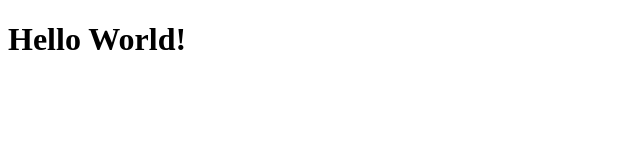
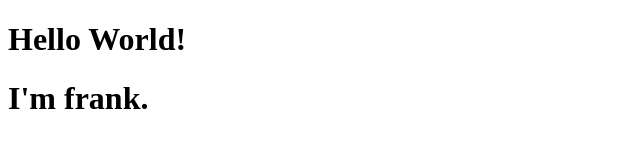
Before and after one commit to Kinev10/devtest, a plain HTML site: page index.html in a window 1280 px wide. Shown: the whole page, without its empty margins (0-640 px from the left). Drawn offline with Linux system fonts and the light colour scheme.

Commit message:
minor change

```diff
--- a/index.html
+++ b/index.html
@@ -7,5 +7,6 @@
 </head>
 <body>
     <h1>Hello World!</h1>
+    <h1>I'm frank.</h1>
 </body>
 </html>
```
